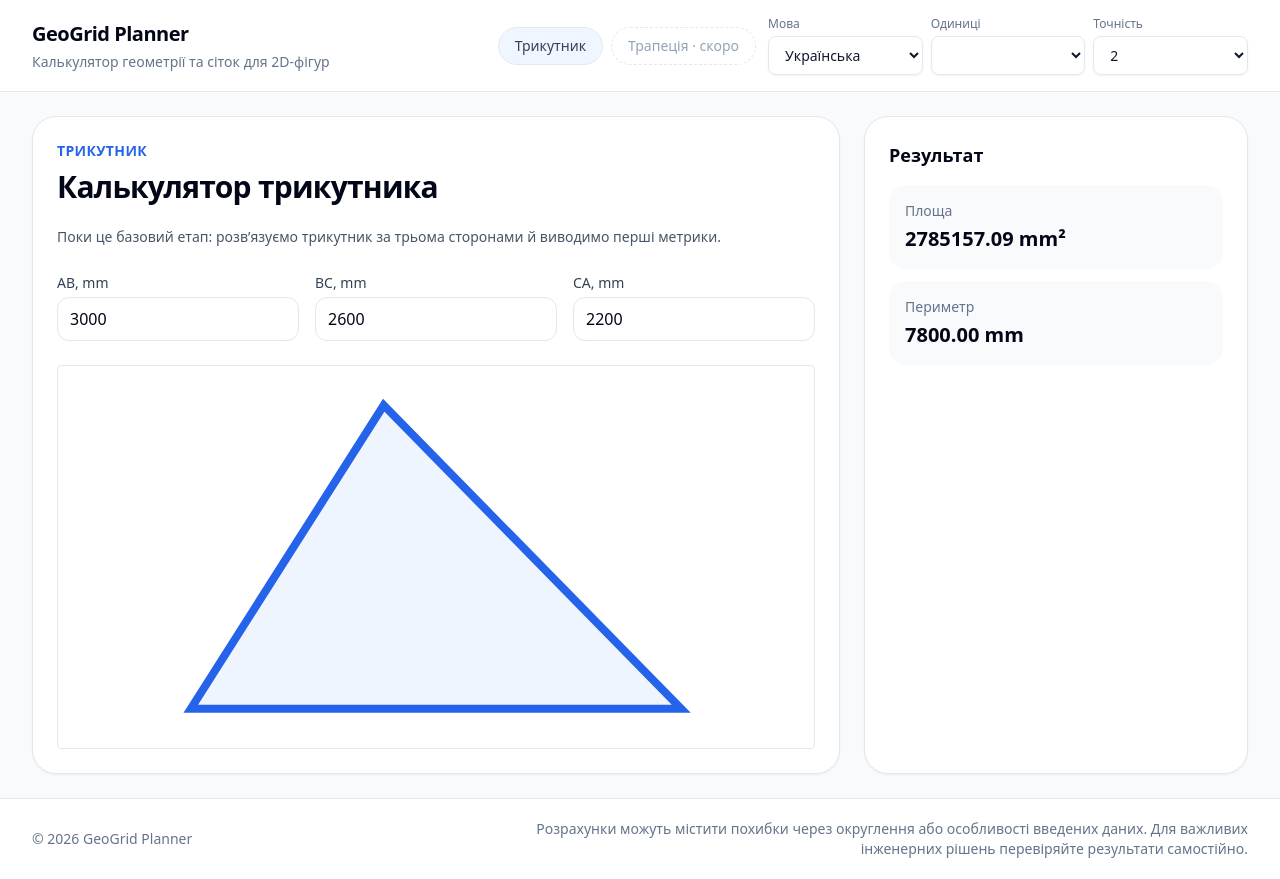
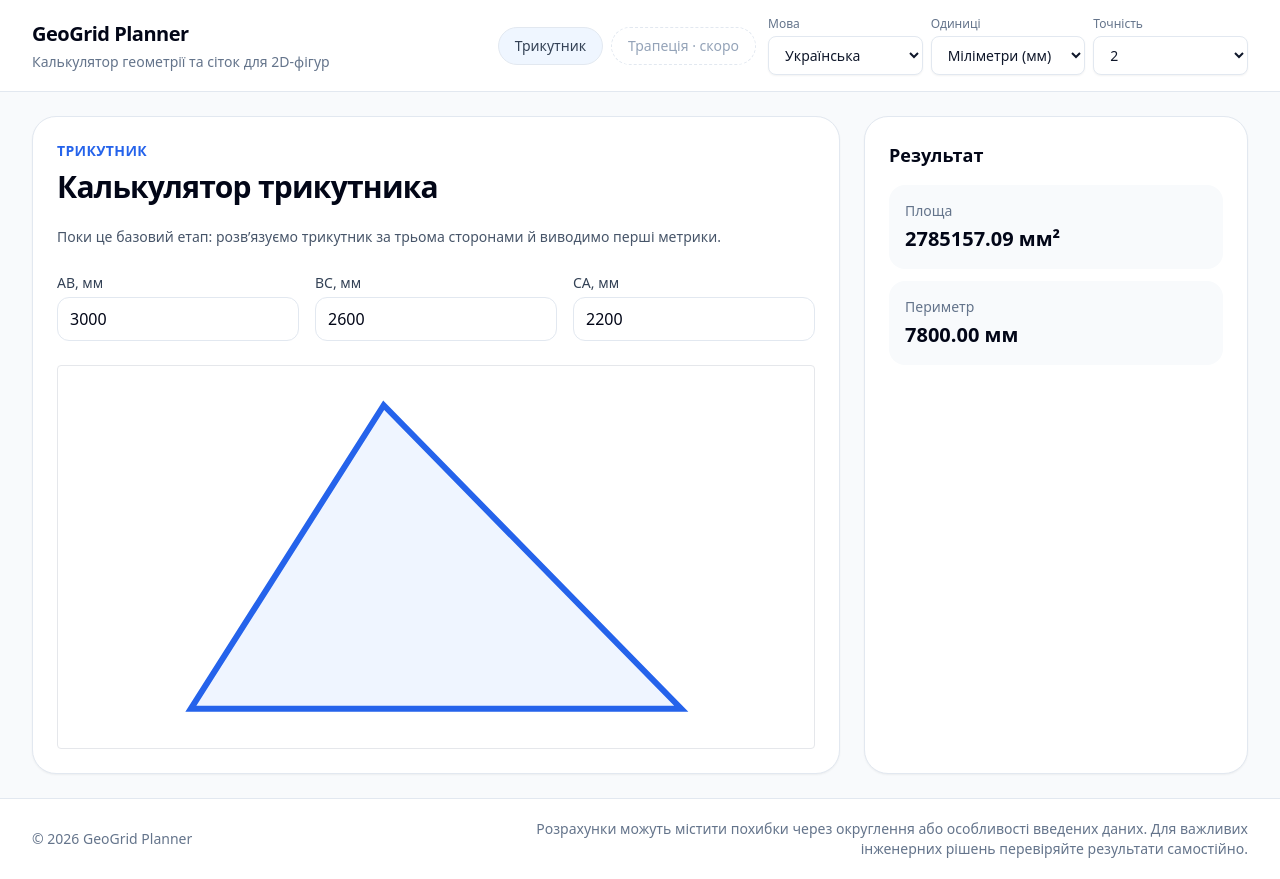
Before and after one commit to oleksandr-osnova/geogrid-planner, a Nuxt app: page /triangle in a window 1280 px wide. Built offline with nearby package versions, Linux system fonts and the light colour scheme.

Commit message:
Update i18n & pinia (app-settings)

```diff
--- a/app/components/layout/LayoutAppHeader.vue
+++ b/app/components/layout/LayoutAppHeader.vue
@@ -79,7 +79,7 @@ async function changeLocale (value: AppLocale): Promise<void> {
             <select v-model="lengthUnitModel"
                     class="rounded-lg border border-slate-200 bg-white px-3 py-2 text-sm text-slate-900 shadow-sm outline-none transition focus:border-blue-400 focus:ring-2 focus:ring-blue-100">
               <option v-for="option in LENGTH_UNIT_OPTIONS" :key="option.value" :value="option.value">
-                {{ option.label }}
+                {{ t(option.labelKey) }}
               </option>
             </select>
           </label>
--- a/app/components/preview/TrianglePreview.vue
+++ b/app/components/preview/TrianglePreview.vue
@@ -1,4 +1,5 @@
 <script setup lang="ts">
+import { computed } from 'vue';
 import type { Point } from '~/shared/geometry/core/point';
 
 const props = defineProps<{
@@ -21,15 +22,14 @@ const previewPadding = computed(() => {
   const width = maxX.value - minX.value;
   const height = maxY.value - minY.value;
 
-  return Math.max(Math.max(width, height) * 0.08, 120);
+  return Math.max(width, height) * 0.08;
 });
 
 const viewBox = computed(() => {
-  const padding = previewPadding.value;
-  const width = maxX.value - minX.value + padding * 2;
-  const height = maxY.value - minY.value + padding * 2;
+  const width = maxX.value - minX.value + previewPadding.value * 2;
+  const height = maxY.value - minY.value + previewPadding.value * 2;
 
-  return `${ minX.value - padding } ${ -maxY.value - padding } ${ width } ${ height }`;
+  return `${ minX.value - previewPadding.value } ${ -maxY.value - previewPadding.value } ${ width } ${ height }`;
 });
 
 const polygonPoints = computed(() => {
@@ -44,12 +44,12 @@ const polygonPoints = computed(() => {
 </script>
 
 <template>
-  <svg :viewBox="viewBox" class="mt-6 h-96 w-full overflow-visible rounded border bg-white">
+  <svg :viewBox="viewBox" class="mt-6 h-96 w-full rounded border bg-white" preserveAspectRatio="xMidYMid meet">
     <polygon
       :points="polygonPoints"
       fill="rgba(59, 130, 246, 0.08)"
       stroke="rgb(37, 99, 235)"
-      stroke-width="8"
+      stroke-width="6"
       vector-effect="non-scaling-stroke"
     />
   </svg>
--- a/app/pages/triangle.vue
+++ b/app/pages/triangle.vue
@@ -12,6 +12,22 @@ const form = reactive({
   bc: 2600,
   ca: 2200,
 });
+
+const lengthUnitSymbol = computed(() => t(appSettings.lengthUnitOption.symbolKey));
+
+/**
+ * Formats a length in the active global unit without converting the value.
+ */
+function formatLength (value: number): string {
+  return `${ appSettings.formatNumber(value) } ${ lengthUnitSymbol.value }`;
+}
+
+/**
+ * Formats an area in the squared active global unit without converting the value.
+ */
+function formatArea (value: number): string {
+  return `${ appSettings.formatNumber(value) } ${ lengthUnitSymbol.value }²`;
+}
 
 const result = computed(() => {
   try {
@@ -45,19 +61,19 @@ const result = computed(() => {
 
       <div class="grid gap-4 md:grid-cols-3">
         <label class="block">
-          <span class="mb-1 block text-sm font-medium text-slate-700">AB, mm</span>
+          <span class="mb-1 block text-sm font-medium text-slate-700">AB, {{ lengthUnitSymbol }}</span>
           <input v-model.number="form.ab" type="number"
                  class="w-full rounded-xl border border-slate-200 p-3 outline-none transition focus:border-blue-400 focus:ring-2 focus:ring-blue-100">
         </label>
 
         <label class="block">
-          <span class="mb-1 block text-sm font-medium text-slate-700">BC, mm</span>
+          <span class="mb-1 block text-sm font-medium text-slate-700">BC, {{ lengthUnitSymbol }}</span>
           <input v-model.number="form.bc" type="number"
                  class="w-full rounded-xl border border-slate-200 p-3 outline-none transition focus:border-blue-400 focus:ring-2 focus:ring-blue-100">
         </label>
 
         <label class="block">
-          <span class="mb-1 block text-sm font-medium text-slate-700">CA, mm</span>
+          <span class="mb-1 block text-sm font-medium text-slate-700">CA, {{ lengthUnitSymbol }}</span>
           <input v-model.number="form.ca" type="number"
                  class="w-full rounded-xl border border-slate-200 p-3 outline-none transition focus:border-blue-400 focus:ring-2 focus:ring-blue-100">
         </label>
@@ -81,7 +97,7 @@ const result = computed(() => {
             {{ t('results.area') }}
           </dt>
           <dd class="mt-1 text-xl font-semibold text-slate-950">
-            {{ appSettings.formatArea(result.area) }}
+            {{ formatArea(result.area) }}
           </dd>
         </div>
 
@@ -90,7 +106,7 @@ const result = computed(() => {
             {{ t('results.perimeter') }}
           </dt>
           <dd class="mt-1 text-xl font-semibold text-slate-950">
-            {{ appSettings.formatLength(result.perimeter) }}
+            {{ formatLength(result.perimeter) }}
           </dd>
         </div>
       </dl>
--- a/app/stores/app-settings.ts
+++ b/app/stores/app-settings.ts
@@ -6,21 +6,27 @@ export type LengthUnit = 'mm' | 'cm' | 'm';
 
 export interface LengthUnitOption {
   value: LengthUnit;
-  factorFromMillimeters: number;
+  labelKey: string;
+  symbolKey: string;
 }
 
-export const LENGTH_UNIT_OPTIONS: LengthUnitOption[] = [
-  {
-    value: 'mm',
-    factorFromMillimeters: 1,
-  },
+export const DEFAULT_LENGTH_UNIT_OPTION: LengthUnitOption = {
+  value: 'mm',
+  labelKey: 'settings.units.mm',
+  symbolKey: 'settings.unitSymbols.mm',
+};
+
+export const LENGTH_UNIT_OPTIONS: readonly LengthUnitOption[] = [
+  DEFAULT_LENGTH_UNIT_OPTION,
   {
     value: 'cm',
-    factorFromMillimeters: 0.1,
+    labelKey: 'settings.units.cm',
+    symbolKey: 'settings.unitSymbols.cm',
   },
   {
     value: 'm',
-    factorFromMillimeters: 0.001,
+    labelKey: 'settings.units.m',
+    symbolKey: 'settings.unitSymbols.m',
   },
 ];
 
@@ -29,8 +35,9 @@ export const DECIMAL_PRECISION_OPTIONS = [0, 1, 2, 3, 4];
 /**
  * Stores global UI settings shared by calculators and layout controls.
  *
- * Geometry calculations use millimeters internally. The selected unit is a
- * global input/output preference and should be converted at the UI boundary.
+ * The selected unit is treated as the active unit for both user input and
+ * calculation output. Values are not converted when the unit changes: the same
+ * numeric input is simply interpreted in the newly selected unit.
  */
 export const useAppSettingsStore = defineStore('app-settings', () => {
   const locale = ref<AppLocale>('uk');
@@ -38,7 +45,7 @@ export const useAppSettingsStore = defineStore('app-settings', () => {
   const decimalPrecision = ref(2);
 
   const lengthUnitOption = computed(() => {
-    return LENGTH_UNIT_OPTIONS.find((option) => option.value === lengthUnit.value) ?? LENGTH_UNIT_OPTIONS[0];
+    return LENGTH_UNIT_OPTIONS.find((option) => option.value === lengthUnit.value) ?? DEFAULT_LENGTH_UNIT_OPTION;
   });
 
   function setLocale(value: AppLocale): void {
@@ -54,45 +61,10 @@ export const useAppSettingsStore = defineStore('app-settings', () => {
   }
 
   /**
-   * Converts a length from the currently selected unit to millimeters.
-   */
-  function toMillimeters(value: number): number {
-    return value / lengthUnitOption.value.factorFromMillimeters;
-  }
-
-  /**
-   * Converts a length from millimeters to the currently selected display unit.
-   */
-  function fromMillimeters(value: number): number {
-    return value * lengthUnitOption.value.factorFromMillimeters;
-  }
-
-  /**
-   * Converts an area from square millimeters to the currently selected squared unit.
-   */
-  function areaFromSquareMillimeters(value: number): number {
-    return value * lengthUnitOption.value.factorFromMillimeters ** 2;
-  }
-
-  /**
-   * Formats a number using global decimal precision settings.
+   * Formats a numeric metric value using the global decimal precision.
    */
   function formatNumber(value: number): string {
     return value.toFixed(decimalPrecision.value);
-  }
-
-  /**
-   * Formats a length value stored in millimeters using global precision settings.
-   */
-  function formatLength(value: number, unitLabel = lengthUnit.value): string {
-    return `${formatNumber(fromMillimeters(value))} ${unitLabel}`;
-  }
-
-  /**
-   * Formats an area value stored in square millimeters using global precision settings.
-   */
-  function formatArea(value: number, unitLabel = lengthUnit.value): string {
-    return `${formatNumber(areaFromSquareMillimeters(value))} ${unitLabel}²`;
   }
 
   return {
@@ -103,11 +75,6 @@ export const useAppSettingsStore = defineStore('app-settings', () => {
     setLocale,
     setLengthUnit,
     setDecimalPrecision,
-    toMillimeters,
-    fromMillimeters,
-    areaFromSquareMillimeters,
     formatNumber,
-    formatLength,
-    formatArea,
   };
 });
--- a/i18n/locales/uk.json
+++ b/i18n/locales/uk.json
@@ -33,7 +33,17 @@
   "settings": {
     "language": "Мова",
     "precision": "Точність",
-    "unit": "Одиниці"
+    "unit": "Одиниці",
+    "units": {
+      "mm": "Міліметри (мм)",
+      "cm": "Сантиметри (см)",
+      "m": "Метри (м)"
+    },
+    "unitSymbols": {
+      "mm": "мм",
+      "cm": "см",
+      "m": "м"
+    }
   },
   "triangle": {
     "description": "Поки це базовий етап: розв’язуємо трикутник за трьома сторонами й виводимо перші метрики.",
```
Also changed, not shown: i18n/locales/en.json (+11 -1 lines).
